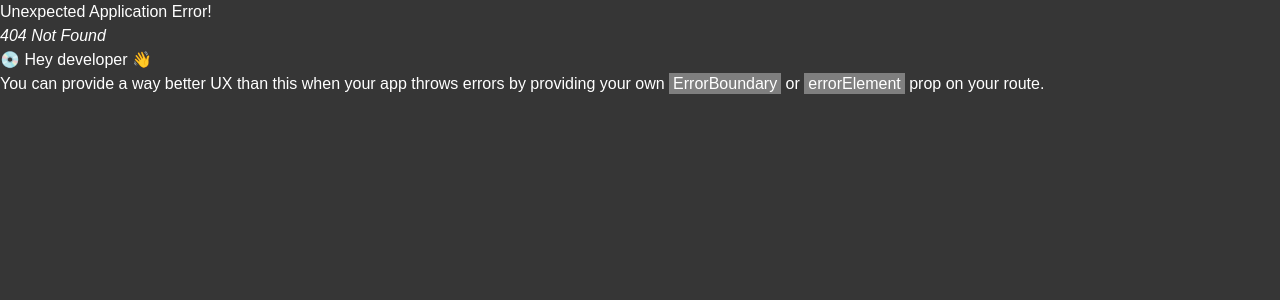
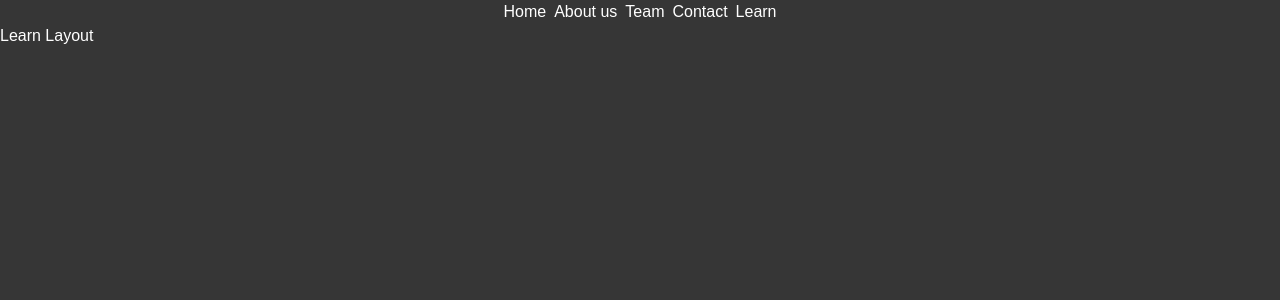
Before and after one commit to MersalHussin/Routing, a React (Vite) app: page /learn in a window 1280 px wide. Before the commit this address had no page. Shown: the top 300 px of the page. Built offline with nearby package versions, Linux system fonts and the light colour scheme; the HTML template or start-up script is replaced by a standard one.

Commit message:
React Docs Learn Layout

```diff
--- a/src/App.tsx
+++ b/src/App.tsx
@@ -1,4 +1,3 @@
-import NavBar from "./components/NavBar";
 // import router from "./routes";
 import { RouterProvider } from "react-router-dom";
 import router from "./routes";
--- a/src/components/NavBar.tsx
+++ b/src/components/NavBar.tsx
@@ -8,6 +8,7 @@ const NavBar = () => {
                 <li> <NavLink to="about">About us</NavLink></li>
                 <li> <NavLink to="products">Team</NavLink></li>
                 <li> <NavLink to="Contact">Contact</NavLink></li>
+                <li> <NavLink to="learn">Learn</NavLink></li>
             </ul>
         </div>
     );
--- /dev/null
+++ b/src/pages/learn/LearnLayout.tsx
@@ -0,0 +1,12 @@
+import NavBar from "../../components/NavBar";
+
+const LearnLayout = () => {
+    return (
+        <>
+        <NavBar/>
+        <h1>Learn Layout</h1>
+        </>
+    );
+}
+
+export default LearnLayout;
--- /dev/null
+++ b/src/pages/learn/index.tsx
@@ -0,0 +1,10 @@
+
+const QuickStartPage = () => {
+    return (
+        <div>
+            <h2>Quick Start</h2>
+        </div>
+    );
+}
+
+export default QuickStartPage;
--- a/src/routes/index.tsx
+++ b/src/routes/index.tsx
@@ -7,6 +7,8 @@ import HomePage from "../pages/HomePage";
 import Aboutus from "../pages/AboutUsPage";
 import Products from "../pages/ProductsPage";
 import RootLayout from "../pages/Layout";
+import QuickStartPage from "../pages/learn";
+import LearnLayout from "../pages/learn/LearnLayout";
 
 const router = createBrowserRouter(
    createRoutesFromElements(
@@ -24,6 +26,11 @@ const router = createBrowserRouter(
         <Route element={<Products/>} path="products" />,
         <Route element={<h1>Contact</h1>} path="Contact" />,
       </Route>
+
+      {/* Learn Layout */}
+      <Route element={<LearnLayout />} path="/learn">
+           <Route index element={<QuickStartPage/>} path="Contact" />,
+      </Route>
 </>
 ));
 
```
